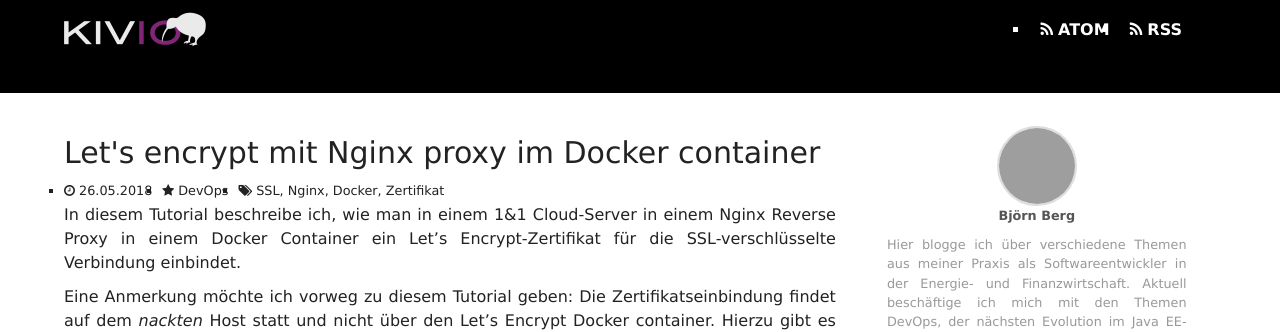
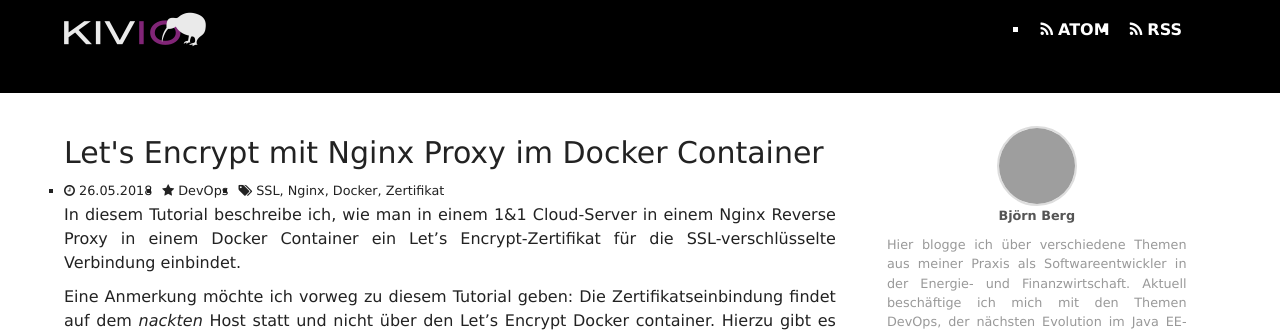
Before and after one commit to rollinhand/rollinhand.github.io, a Jekyll site: the page built from _posts/2018-05-26-lets-encrypt-mit-nginx-proxy-im-docker-container.md, in a window 1280 px wide and 900 px high, cut to the strip 0-332 px from the top of the window. Built offline with Jekyll 4.4.1, drawn with Linux system fonts in a browser that asks for light colours; nearby versions of some CDN libraries; some web fonts are replaced; library files that are not in the unit come from our copies; grey boxes are pictures that could not be loaded.

Commit message:
site updated at 2018-05-26 19:26:21 UTC

```diff
--- a/_posts/2018-05-26-lets-encrypt-mit-nginx-proxy-im-docker-container.md
+++ b/_posts/2018-05-26-lets-encrypt-mit-nginx-proxy-im-docker-container.md
@@ -1,6 +1,6 @@
 ---
 layout: post
-title: Let's encrypt mit Nginx proxy im Docker container
+title: Let's Encrypt mit Nginx Proxy im Docker Container
 date: 2018-05-26
 category: DevOps
 tags: [SSL, Nginx, Docker, Zertifikat]
```
Also changed, not shown: 1 other file.
